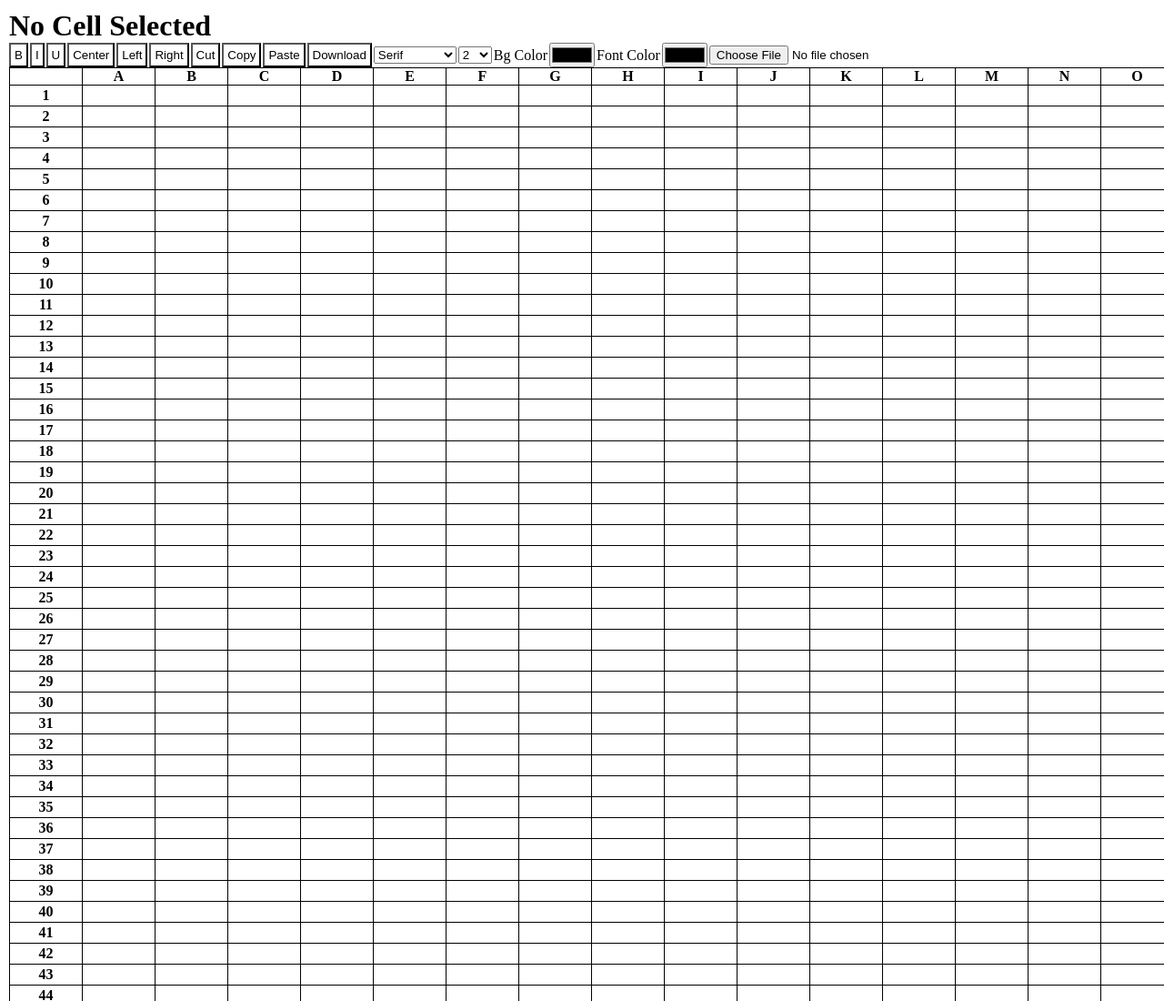
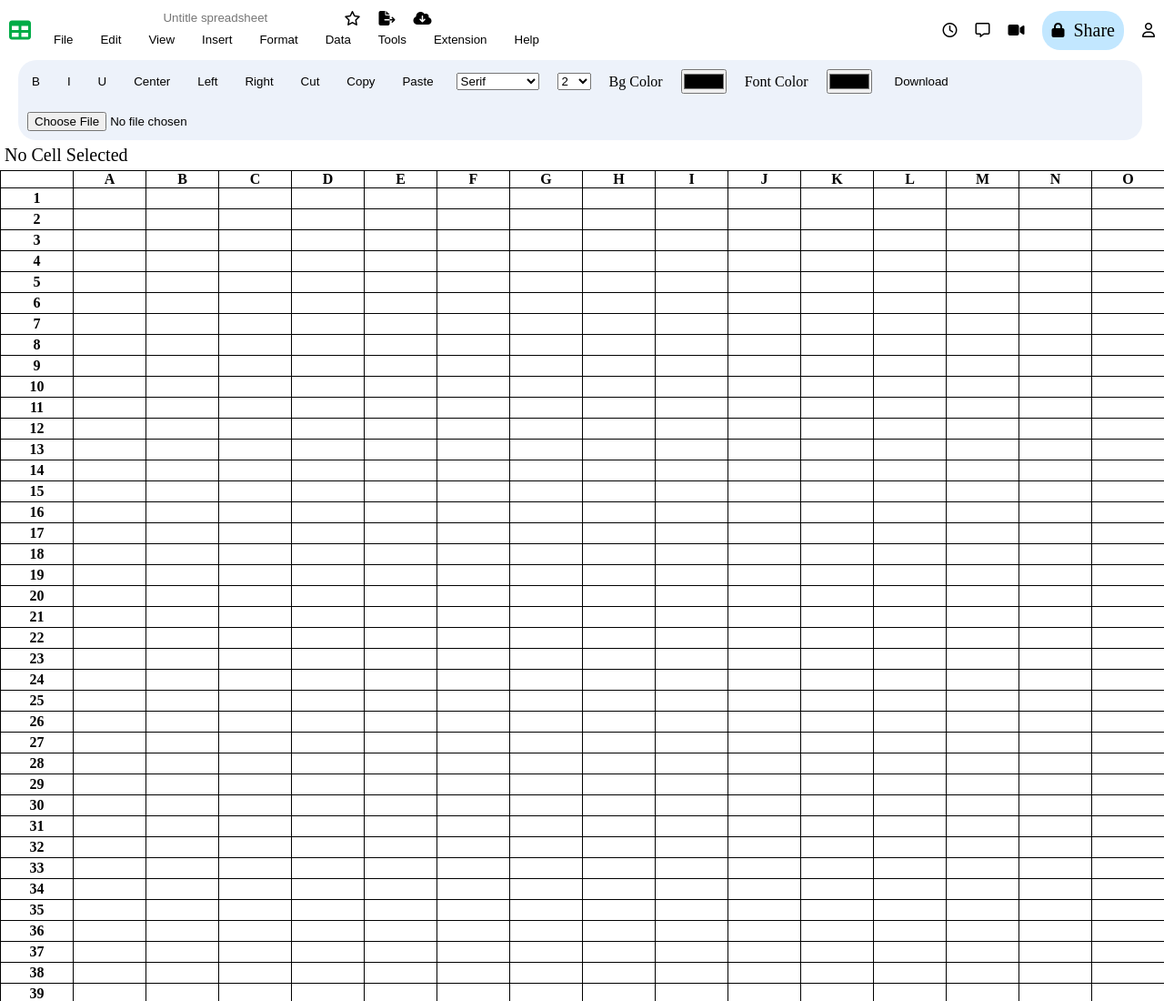
Before and after one commit to livujjwal/Google-Sheet-Clone, a plain HTML site: page index.html in a window 1280 px wide. Shown: the top 1100 px of the page at 91% size. Drawn offline with Linux system fonts and the light colour scheme.

Commit message:
mostily done

```diff
--- a/index.html
+++ b/index.html
@@ -5,20 +5,64 @@
     <meta name="viewport" content="width=device-width, initial-scale=1.0" />
     <title>Google Sheet</title>
     <link rel="stylesheet" href="style.css" />
+    <link
+      rel="stylesheet"
+      href="https://cdnjs.cloudflare.com/ajax/libs/font-awesome/6.4.0/css/all.min.css"
+      integrity="sha512-iecdLmaskl7CVkqkXNQ/ZH/XLlvWZOJyj7Yy7tcenmpD1ypASozpmT/E0iPtmFIB46ZmdtAc9eNBvH0H/ZpiBw=="
+      crossorigin="anonymous"
+      referrerpolicy="no-referrer"
+    />
   </head>
   <body>
-      <h1 id="current-cell-heading">No Cell Selected</h1>
-    <div>
-      <button id="bold-btn" class="btn"> B </button>
-      <button id="italic-btn" class="btn"> I </button>
-      <button id="underline-btn" class="btn"> U </button>
-      <button id="center-btn" class="btn"> Center </button>
-      <button id="left-btn" class="btn"> Left </button>
-      <button id="right-btn" class="btn"> Right </button>
-      <button id="cut-btn" class="btn"> Cut </button>
-      <button id="copy-btn" class="btn"> Copy </button>
-      <button id="paste-btn" class="btn"> Paste </button>
-      <button id="download-btn" class="btn"> Download </button>
+    <div id="navbar">
+      <div id="nav-left">
+        <i class="fa-solid fa-table fa-xl" style="color: #00ac47"></i>
+        <div id="nav-left-2">
+          <div id="nav-left-2-up">
+            <input
+              id="sheet-name"
+              type="text"
+              placeholder="Untitle spreadsheet"
+            />
+            <i class="fa-regular fa-star" style="color: #000000"></i>
+            <i class="fa-solid fa-file-export" style="color: #000000"></i>
+            <i class="fa-solid fa-cloud-arrow-down" style="color: #000000"></i>
+          </div>
+          <div id="nav-left-2-down">
+            <button class="btn">File</button>
+            <button class="btn">Edit</button>
+            <button class="btn">View</button>
+            <button class="btn">Insert</button>
+            <button class="btn">Format</button>
+            <button class="btn">Data</button>
+            <button class="btn">Tools</button>
+            <button class="btn">Extension</button>
+            <button class="btn">Help</button>
+          </div>
+        </div>
+      </div>
+      <div id="nav-right">
+        <i class="fa-regular fa-clock" style="color: #000000"></i>
+        <i class="fa-regular fa-message" style="color: #000000"></i>
+        <i class="fa-solid fa-video" style="color: #000000"></i>
+        <div id="share">
+          <i class="fa-solid fa-lock" style="color: #000000"></i>
+          <h2 style="font-weight: 200; font-size: 20px">Share</h2>
+        </div>
+        <i class="fa-regular fa-user" style="color: #000000"></i>
+      </div>
+    </div>
+    <div id="btn-section">
+      <div id="btn-div">
+        <button id="bold-btn" class="btn">B</button>
+        <button id="italic-btn" class="btn">I</button>
+        <button id="underline-btn" class="btn">U</button>
+        <button id="center-btn" class="btn">Center</button>
+        <button id="left-btn" class="btn">Left</button>
+        <button id="right-btn" class="btn">Right</button>
+        <button id="cut-btn" class="btn">Cut</button>
+        <button id="copy-btn" class="btn">Copy</button>
+        <button id="paste-btn" class="btn">Paste</button>
 
         <select id="font-famliy-dropdown">
           <option value="serif">Serif</option>
@@ -45,10 +89,16 @@
           <option value="20px">20</option>
         </select>
         <label for="bg-color">Bg Color </label>
-      <input type="color" id="bg-color">
+        <input type="color" id="bg-color" />
         <label for="font-color">Font Color </label>
-      <input type="color" id="font-color">
-      <input type="file" id="upload-input" accept=".json">
+        <input type="color" id="font-color" />
+        <button id="download-btn" class="btn">Download</button>
+
+        <input type="file" id="upload-input" accept=".json" />
+      </div>
+    </div>
+    <div style="width: 100vw; background-color: white; position: sticky ;top: 110px; z-index: 60;">
+      <h1 id="current-cell-heading">No Cell Selected</h1>
     </div>
     <table id="main-table">
       <thead>
--- a/script.js
+++ b/script.js
@@ -2,7 +2,7 @@ const table = document.getElementById("main-table");
 const tHeadRow = document.getElementById("thead-row");
 const tBody = document.getElementById("table-body");
 const currentCellHeading = document.getElementById("current-cell-heading");
-
+const namingSheet = document.getElementById("sheet-name")
 //button initialise
 const boldButton = document.querySelector("#bold-btn");
 const italicButton = document.querySelector("#italic-btn");
@@ -29,6 +29,8 @@ let cutCell;
 let matrix = new Array(ROWs);;
 const transparent = "transparent";
 const lightBlue = "#dddfff";
+
+
 
 //addTableHead
 function addTableHead(cellType, rowType, rowNum) {
--- a/style.css
+++ b/style.css
@@ -2,12 +2,84 @@
     padding: 0px;
     margin: 0px;
 }
+h1{
+    font-weight: 100;
+    font-size: 20px;
+    padding: 5px;
+}
+#vertical-line{
+    display: block;
+    border-right: 1px solid black;
+}
+#navbar{
+    position: sticky;
+    top: 0px;
+    z-index: 40;
+    padding: 10px;
+    display: flex;
+    justify-content: space-between;
+    align-items: center;
+    background-color:white;
+
+}
+#nav-left,#nav-right{
+    gap: 20px;
+    display: flex;
+    justify-content: space-between;
+    align-items: center;
+}
+#nav-left-2{
+    display: flex;
+    flex-direction: column;
+
+}
+#nav-left-2-up{
+    display: flex;
+    justify-content: space-between;
+    gap: 20px;
+}
+#nav-left-2-down{
+    display: flex;
+    justify-content: space-between;
+    gap: 20px;
+}
+#sheet-name{
+    padding: 2px;
+    border: none;
+    outline: none;
+}
+#share{
+    padding: 10px;
+    gap: 10px;
+    background-color: #C2E7FF;
+    display: flex;
+    align-items: center;
+    justify-content: center;
+    border-radius: 20px;
+}
 body{
-    padding: 10px;
+    /* padding: 10px; */
+}
+#btn-section{
+    width: 100vw;
+    padding-inline: 20px;
+    display: flex;
+    flex-direction: column;
+    align-items: flex-start;
+    position: sticky;
+    top: 64px;
+    z-index: 20;
+    background-color: white;
 }
 #main-table{
     padding: 10px;
+    z-index: -20;
     border-collapse: collapse;
+}
+#current-cell-heading{
+    position: relative;
+    top: 0px;
+    background-color: white;
 }
 th,td{
     box-sizing: border-box;
@@ -26,5 +98,25 @@ div{
 }
 .btn{
     background-color: transparent;
-    padding: 4px;
+    border: none;
+    padding: 5px;
+    transition: all 0.1s ease-out;
 }
+#btn-div{
+    width: 95vw;
+    position: sticky;
+    top: 80px;
+    display: flex;
+    align-items: center;
+    gap: 20px;
+    padding: 10px;
+    border-radius: 20px;
+    background-color: #EDF2FA;
+
+}
+.btn:hover{
+    box-sizing: border-box;
+    background-color: rgb(218,220,224);
+    cursor: pointer;
+    border-radius: 5px;
+}
```
Lines whose indentation alone changed are shown as unchanged.
